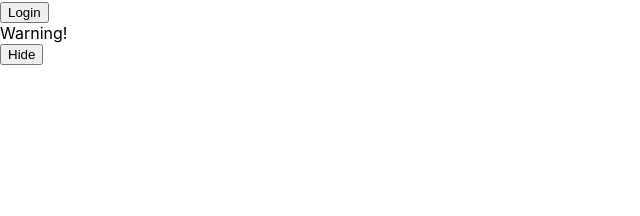
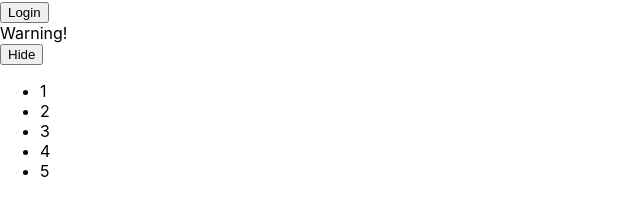
Before and after one commit to wilcologger/react-project, a React (Create React App) app: page / in a window 1280 px wide. Shown: the part 362-578 px from the top of the page, without its empty margins (0-640 px from the left). Built offline with nearby package versions, Linux system fonts and the light colour scheme.

Commit message:
List of numbers array

```diff
--- /dev/null
+++ b/src/ListOfNumbers.jsx
@@ -0,0 +1,22 @@
+import React from "react";
+
+function ListItem(props) {
+  // Correct! There is no need to specify the key here:
+  return <li>{props.value}</li>;
+}
+
+function NumberList(props) {
+  const numbers = props.numbers;
+  return (
+      <ul>
+          {/* JSX allows embedding any expression in curly braces so we could inline the map() result: */}
+          {numbers.map((number) =>
+              // Correct! Key should be specified inside the array.
+              <ListItem key={number.toString()}
+                  value={number} />
+          )}
+    </ul>
+  );
+}
+
+export default NumberList;
--- a/src/index.js
+++ b/src/index.js
@@ -7,6 +7,7 @@
 import Comment from './Comment';
 import LoginControl from './Login';
 import Page from './WarningBanner';
+import NumberList from './ListOfNumbers';
 
 const comment = {
   date: new Date(),
@@ -17,6 +18,8 @@
   }
 };
 
+const numbers = [1, 2, 3, 4, 5];
+
 const root = ReactDOM.createRoot(document.getElementById('root'));
 root.render(
   <React.StrictMode>
@@ -25,6 +28,7 @@
     <Toggle />
     <LoginControl />
     <Page />
+    <NumberList numbers={numbers} />
   </React.StrictMode>
 );
 
```
